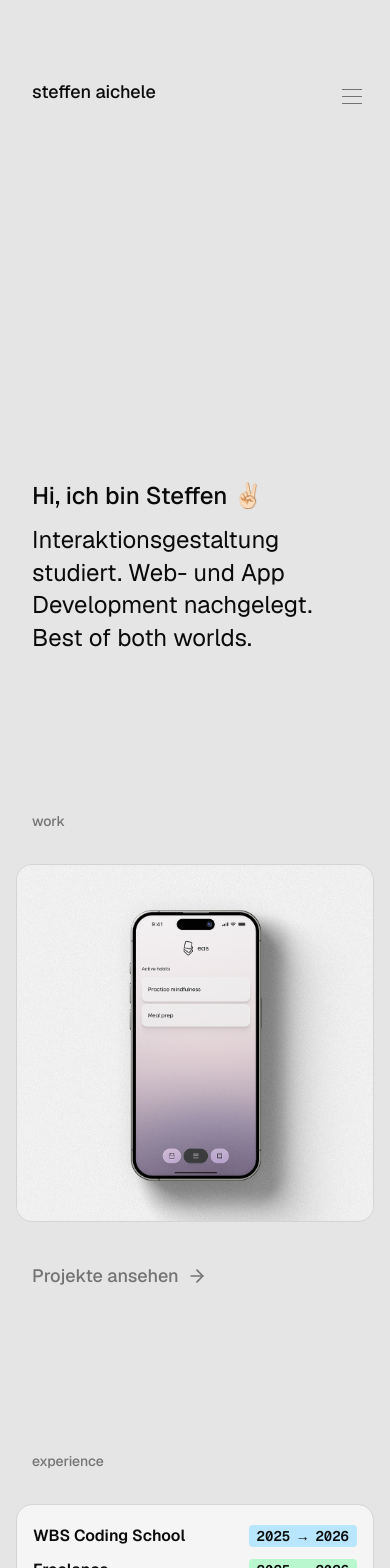
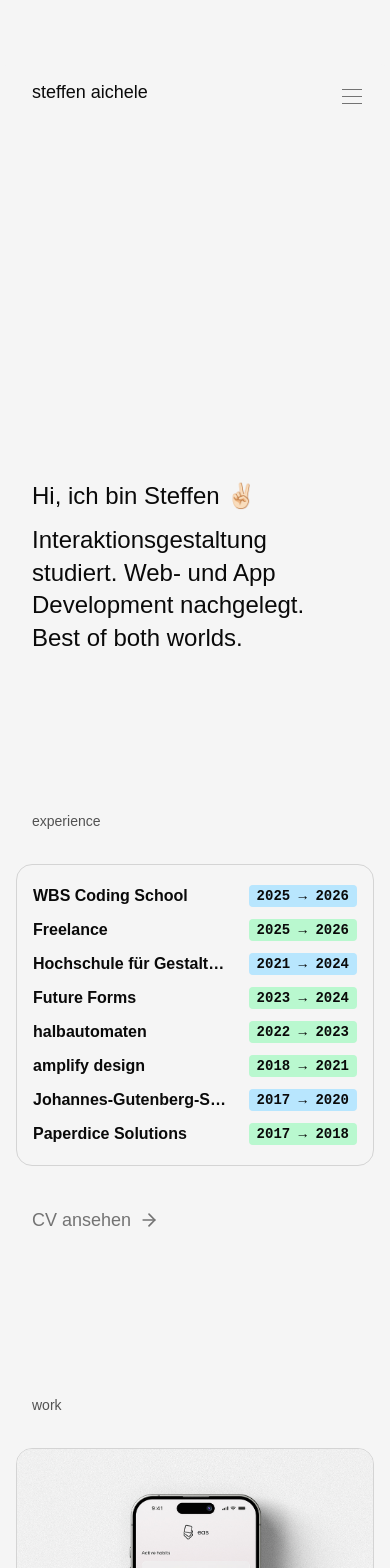
Before and after one commit to steffenaichele/portfolio, a Next.js app: page / in a window 390 px wide. Shown: the top 1568 px of the page. Built offline with nearby package versions, Linux system fonts and the light colour scheme.

Commit message:
refactor: update layout and styles for improved responsiveness and semantics; adjust button styles and text elements

```diff
--- a/src/app/components/Button.tsx
+++ b/src/app/components/Button.tsx
@@ -20,7 +20,7 @@ const variantClasses: Record<Variant, string> = {
 	secondary:
 		"bg-[var(--button-bg-secondary)] text-[var(--button-label-secondary)] hover:bg-[var(--button-bg-secondary-hover)] active:bg-[var(--button-bg-secondary-active)] focus:outline-2 focus:outline-orange-300",
 	ghost:
-		"bg-[var(--button-bg-ghost)] text-[var(--button-label-ghost)] hover:bg-[var(--button-bg-ghost-hover)] active:bg-[var(--button-bg-ghost-active)] focus:outline-2 focus:outline-orange-300",
+		"bg-[var(--button-bg-ghost)] text-[var(--button-label-ghost)] hover:text-[var(--button-label-ghost-hover)] active:bg-[var(--button-bg-ghost-active)] focus:outline-2 focus:outline-orange-300",
 };
 
 const sizeClasses: Record<Size, string> = {
--- a/src/app/components/CVSection.tsx
+++ b/src/app/components/CVSection.tsx
@@ -4,61 +4,61 @@ import Icon from "./Icon";
 
 export default function CVSection() {
 	return (
-		<section className="col-start-1 xl:col-start-7 -col-end-1 xl:col-end-22 grid grid-cols-subgrid gap-y-9">
-			<h3 className="col-start-3 -col-end-3 row-start-1 row-end-2 text-(--text-tertiary)">
+		<section className="col-start-1 xl:col-start-2 -col-end-1 xl:col-end-5 grid grid-cols-subgrid xl:grid-cols-3 gap-y-9 xl:gap-y-7">
+			<h3 className="col-start-3 xl:col-start-1 -col-end-3 xl:col-end-2 row-start-1 row-end-2 text-(--text-tertiary)">
 				experience
 			</h3>
-			<div className="col-start-2 -col-end-2 row-start-2 row-end-3 flex flex-col gap-y-3 px-4 py-5 bg-neutral-100 rounded-2xl corner-squircle border border-neutral-300">
+			<div className="col-start-2 xl:col-start-1 -col-end-2 xl:col-end-4 row-start-2 row-end-3 flex flex-col gap-y-3 px-4 py-5 bg-neutral-100 rounded-2xl corner-squircle border border-neutral-300">
 				<div className="flex justify-between items-center">
 					<h4 className="truncate mr-4">WBS Coding School</h4>
 					<div className="items-center px-2 py-1 gap-x-4 bg-sky-200 rounded-sm">
-						<p className="mono">2025 → 2026</p>
+						<h6>2025 → 2026</h6>
 					</div>
 				</div>
 				<div className="flex justify-between items-center">
 					<h4 className="truncate mr-4">Freelance</h4>
 					<div className="items-center px-2 py-1 gap-x-4 bg-green-200 rounded-sm">
-						<p className="mono">2025 → 2026</p>
+						<h6>2025 → 2026</h6>
 					</div>
 				</div>
 				<div className="flex justify-between items-center">
 					<h4 className="truncate mr-4">Hochschule für Gestaltung</h4>
 					<div className="items-center px-2 py-1 gap-x-4 bg-sky-200 rounded-sm">
-						<p className="mono">2021 → 2024</p>
+						<h6>2021 → 2024</h6>
 					</div>
 				</div>
 				<div className="flex justify-between items-center">
 					<h4 className="truncate mr-4">Future Forms</h4>
 					<div className="items-center px-2 py-1 gap-x-4 bg-green-200 rounded-sm">
-						<p className="mono">2023 → 2024</p>
+						<h6>2023 → 2024</h6>
 					</div>
 				</div>
 				<div className="flex justify-between items-center">
 					<h4 className="truncate mr-4">halbautomaten</h4>
 					<div className="items-center px-2 py-1 gap-x-4 bg-green-200 rounded-sm">
-						<p className="mono">2022 → 2023</p>
+						<h6>2022 → 2023</h6>
 					</div>
 				</div>
 				<div className="flex justify-between items-center">
 					<h4 className="truncate mr-4">amplify design</h4>
 					<div className="items-center px-2 py-1 gap-x-4 bg-green-200 rounded-sm">
-						<p className="mono">2018 → 2021</p>
+						<h6>2018 → 2021</h6>
 					</div>
 				</div>
 				<div className="flex justify-between items-center">
 					<h4 className="truncate mr-4">Johannes-Gutenberg-Schule</h4>
 					<div className="items-center px-2 py-1 gap-x-4 bg-sky-200 rounded-sm">
-						<p className="mono">2017 → 2020</p>
+						<h6>2017 → 2020</h6>
 					</div>
 				</div>
 				<div className="flex justify-between items-center">
 					<h4 className="truncate mr-4">Paperdice Solutions</h4>
 					<div className="items-center px-2 py-1 gap-x-4 bg-green-200 rounded-sm">
-						<p className="mono">2017 → 2018</p>
+						<h6>2017 → 2018</h6>
 					</div>
 				</div>
 			</div>
-			<div className="col-start-2 -col-end-2 row-start-3 row-end-4">
+			<div className="col-start-2 -col-end-2 xl:col-end-4 row-start-3 xl:row-start-1 row-end-4 xl:row-end-2">
 				<Button content="iconRight" variant="ghost" size="md">
 					CV ansehen
 					<Icon icon={ArrowRight} />
--- a/src/app/components/HeroSection.tsx
+++ b/src/app/components/HeroSection.tsx
@@ -1,6 +1,6 @@
 const HeroSection = () => {
 	return (
-		<section className="col-start-3 xl:col-start-7 col-end-10 xl:col-end-22 grid-cols-subgrid pt-120 justify-center flex flex-col gap-3">
+		<section className="col-start-3 xl:col-start-2 col-end-10 xl:col-end-8 grid-cols-subgrid pt-120 xl:pt-55 justify-center flex flex-col gap-3">
 			<h1>Hi, ich bin Steffen ✌🏻</h1>
 			<h2>
 				Interaktionsgestaltung studiert. Web- und App Development
--- a/src/app/layout.tsx
+++ b/src/app/layout.tsx
@@ -4,16 +4,6 @@ import "./styles/globals.css";
 
 import Header from "./components/Header";
 import Footer from "./components/Footer";
-
-const geistSans = Geist({
-  variable: "--font-geist-sans",
-  subsets: ["latin"],
-});
-
-const geistMono = Geist_Mono({
-  variable: "--font-geist-mono",
-  subsets: ["latin"],
-});
 
 export const metadata: Metadata = {
   title: "Steffen Aichele",
@@ -26,10 +16,8 @@ export default function RootLayout({
   children: React.ReactNode;
 }>) {
   return (
-		<html
-			lang="en"
-			>
-			<body className={`${geistSans.variable} ${geistMono.variable}`}>
+		<html lang="en">
+			<body className="bg-(--background) font-sans antialiased tracking-[-2%] w-full body-grid ">
 				<Header />
 				{children}
 				<Footer />
--- a/src/app/page.tsx
+++ b/src/app/page.tsx
@@ -5,10 +5,10 @@ import CVSection from "./components/CVSection";
 export default function Home() {
 	return (
 		<main
-			className="col-start-1 -col-end-1 grid grid-cols-subgrid gap-y-40 bg-(--foreground) text-(--text-primary)">
+			className="col-start-1 -col-end-1 grid grid-cols-subgrid gap-y-40 xl:gap-y-20 bg-(--foreground) text-(--text-primary)">
 			<HeroSection />
+			<CVSection />
 			<ProjectsSection />
-			<CVSection />
 		</main>
 	);
 }
--- a/src/app/styles/globals.css
+++ b/src/app/styles/globals.css
@@ -7,14 +7,14 @@
 
 	/* Colors */
 	--background: var(--color-neutral-900);
-	--foreground: var(--color-neutral-200);
+	--foreground: var(--color-neutral-100);
 
 	--bg-footer: var(--color-neutral-900);
 
 	--text-primary: var(--color-neutral-950);
 	--text-secondary: var(--color-neutral-800);
-	--text-tertiary: var(--color-neutral-500);
-	--text-quaternary: var(--color-neutral-600);
+	--text-tertiary: var(--color-neutral-600);
+	--text-quaternary: var(--color-neutral-500);
 	--text-inverted: var(--color-white);
 
 	--button-label-primary: var(--text-inverted);
@@ -27,9 +27,9 @@
 	--button-bg-secondary-hover: var(--color-neutral-100);
 	--button-bg-secondary-active: var(--color-neutral-200);
 
-	--button-label-ghost: var(--text-tertiary);
+	--button-label-ghost: var(--text-quaternary);
+	--button-label-ghost-hover: var(--text-secondary);
 	--button-bg-ghost: bg-transparent;
-	--button-bg-ghost-hover: var(--color-neutral-100);
 	--button-bg-ghost-active: var(--color-neutral-200);
 
 	/* Layout*/
@@ -71,12 +71,6 @@
 	}
 
 	h6 {
-		font-size: 12px;
-		line-height: 100%;
-		font-weight: 500;
-	}
-
-	.mono {
 		font-family: var(--font-mono);
 		font-size: 14px;
 		line-height: 100%;
@@ -95,14 +89,43 @@
 		line-height: 100%;
 		font-weight: 500;
 	}
-}
 
-@media (width >=80rem) {
-	:root {
-		--padding: 16px;
-		--whitespace: 76px;
-		--columns: 12;
-		--gap: 28px;
+	.body-grid {
+		display: grid;
+		grid-template-columns: var(--padding) var(--whitespace) repeat(calc(var(--columns) - 1), 1fr var(--gap))1fr var(--whitespace) var(--padding);
+		gap: 0;
+	}
+
+	@media (width >=80rem) {
+		:root {
+			--padding: 32px;
+			--whitespace: 76px;
+			--columns: 12;
+			--gap: 32px;
+		}
+
+		h1 {
+			font-size: 28px;
+			line-height: 125%;
+		}
+
+		h2 {
+			font-size: 28px;
+			line-height: 125%;
+		}
+
+		h4 {
+			font-size: 13px;
+		}
+
+		h6 {
+			font-size: 13px;
+		}
+
+		.body-grid {
+			grid-template-columns: repeat(var(--columns), 1fr);
+			column-gap: var(--gap);
+		}
 	}
 }
 
@@ -120,29 +143,3 @@
 		--text-inverted: var(--color-black);
 	}
 } */
-
-body {
-	width: 100%;
-	background: var(--background);
-	display: grid;
-	grid-template-columns:
-		var(--padding) var(--whitespace) repeat(
-			calc(var(--columns) - 1),
-			1fr var(--gap)
-		)
-		1fr var(--whitespace) var(--padding);
-	font-family: var(--font-geist-sans), Arial, Helvetica, sans-serif;
-	-webkit-font-smoothing: antialiased;
-	-moz-osx-font-smoothing: grayscale;
-	font-feature-settings:
-		"ss01" on,
-		"ss02" on,
-		"ss03" on,
-		"ss04" on,
-		"ss05" on,
-		"ss06" on,
-		"ss07" on,
-		"ss08" on,
-		"ss09" on;
-	letter-spacing: -2%;
-}
```
